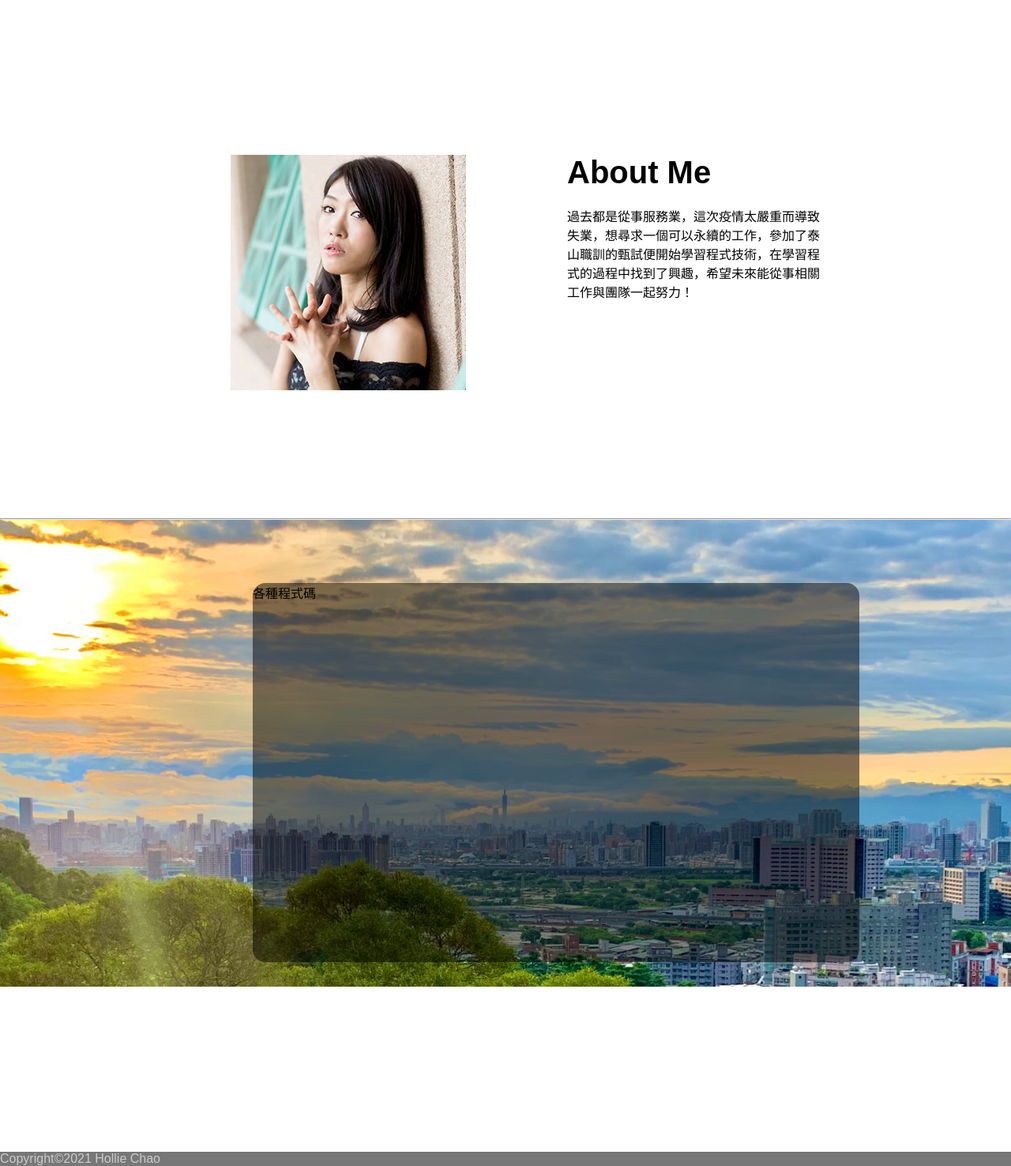
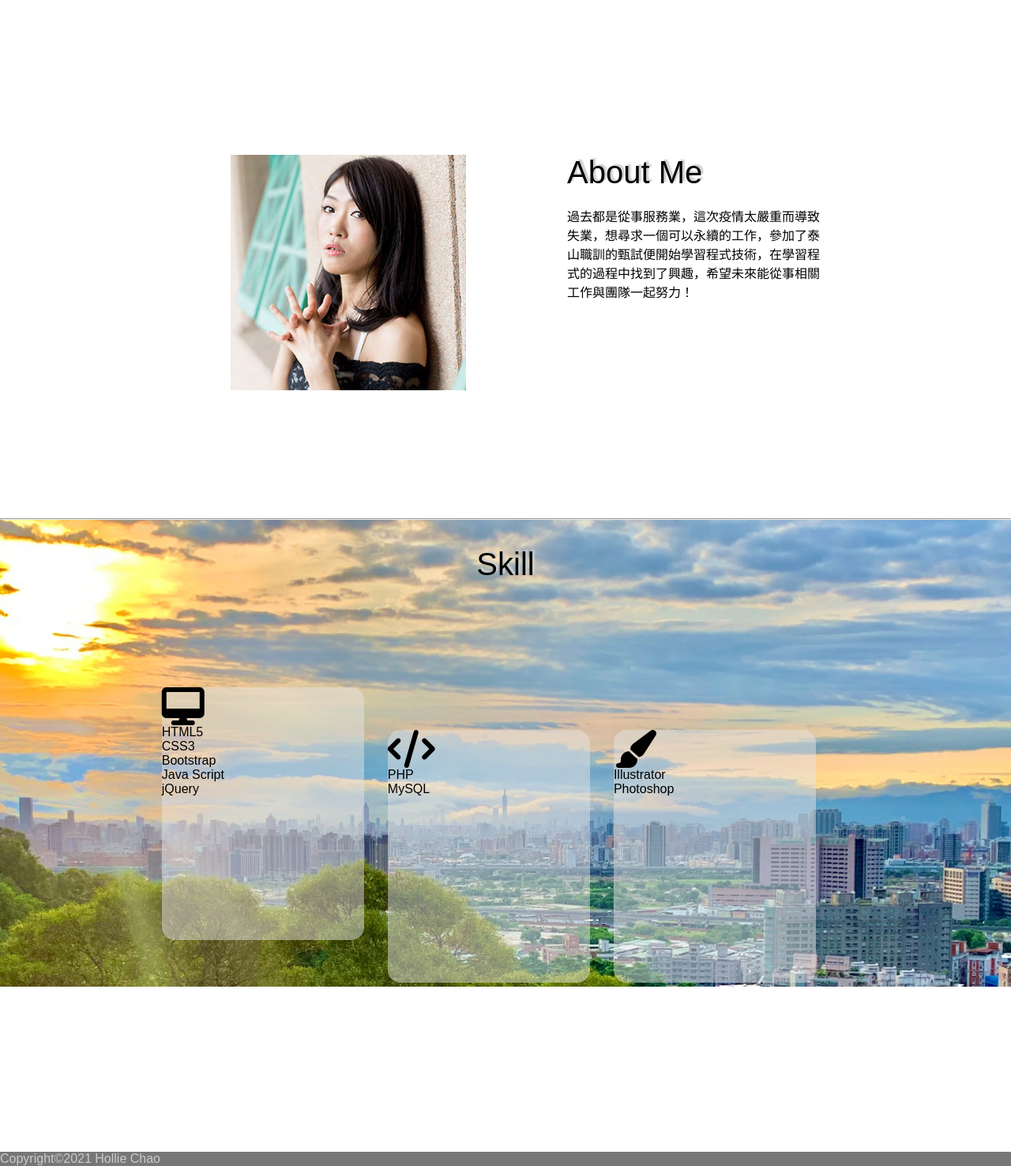
Before and after one commit to HongLing1013/resume, a PHP site: page / in a window 1280 px wide. Shown: the part 1159-2635 px from the top of the page at 79% size. Run offline with PHP 8.4, Linux system fonts and the light colour scheme; some libraries are stand-ins or nearby versions.

Commit message:
完成skill區草稿

```diff
--- a/index.html
+++ b/index.html
@@ -6,10 +6,11 @@
     <meta name="viewport" content="width=device-width, initial-scale=1.0">
     <title>作品集</title>
     <link rel="stylesheet" href="./style.css">
+    <script src="https://kit.fontawesome.com/97604f290f.js" crossorigin="anonymous"></script>
 </head>
 <body>
     <!-- 上方導覽 -->
-    <header>
+    <nav>
         <a href="#" class="logo">LOGO</a>
         <ul>
             <li><a href="#">首頁</a></li>
@@ -18,33 +19,58 @@
             <li><a href="#">聯繫</a></li>
             <li><a href="#">登入</a></li>
         </ul>
-    </header>
+    </nav>
 
     <!-- banner -->
     <h2 class="title">Scroll To See Hollie's Resume....</h2>
-    <section class="banner"></section>
+    <header class="banner"></header>
 
     <!-- 關於我 -->
-    <aside class="container1">
+    <article class="container1">
         <div class="aboutBox">
             <img src="./img/my.jpg" style="float:left;margin:0 10vw">
-            <h2 id="About">About Me</h2>
+            <p id="About" class="text">About Me</p>
             <p>過去都是從事服務業，這次疫情太嚴重而導致失業，想尋求一個可以永續的工作，參加了泰山職訓的甄試便開始學習程式技術，在學習程式的過程中找到了興趣，希望未來能從事相關工作與團隊一起努力！</p>
         </div>
-    </aside>
+    </article>
 
     <hr>
 
     <!-- 程式碼區 -->
-    <main style="clear:both">
+    <section style="clear:both">
+        <p class="text" style="text-align: center;line-height: 7rem;">Skill</p>
         <div class="codeBox">
             <div class="code">
-                各種程式碼
+                <i class="fas fa-desktop fa-3x"></i>
+                <div class="text-center">HTML5</div>
+                <div class="text-center">CSS3</div>
+                <div class="text-center">Bootstrap</div>
+                <div class="text-center">Java Script</div>
+                <div class="text-center">jQuery</div>
+            </div>
+            <div class="code">
+                    <i class="fas fa-code fa-3x"></i>
+                <div class="text-center">PHP</div>
+                <div class="text-center">MySQL</div>
+            </div>
+            <div class="code">
+                <i class="fas fa-paint-brush fa-3x"></i>
+                <div class="text-center">Illustrator</div>
+                <div class="text-center">Photoshop</div>
             </div>
         </div>
+    </section>
+
+    <!-- 作品區 -->
+    <main>
+
     </main>
 
-    <!-- 作品區 -->
+
+    <!-- 聯絡方式 -->
+    <aside>
+
+    </aside>
 
     <!-- 尾版 -->
     <footer>
@@ -54,17 +80,17 @@
     <!-- 上方導覽的JS -->
     <script>
         window.addEventListener('scroll', () => {
-            let header = document.querySelector('header')
-            header.classList.toggle('sticky', window.scrollY > 0)
+            let nav = document.querySelector('nav')
+            nav.classList.toggle('sticky', window.scrollY > 0)
         })
     </script>
 
     <!-- banner的JS -->
     <script>
-        let section = document.querySelector('section');
+        let header = document.querySelector('header');
         window.addEventListener('scroll', function() {
             let value = window.scrollY;
-            section.style.clipPath = `circle(${value}px at center)`;
+            header.style.clipPath = `circle(${value}px at center)`;
         })
     </script>
 </body>
--- a/style.css
+++ b/style.css
@@ -12,7 +12,7 @@
     }
 
     /* 上方導覽開始 */
-    header{
+    nav{
         position: fixed;
         top: 0;
         left: 0;
@@ -25,13 +25,13 @@
         z-index: 2;
     }
 
-    header.sticky{
+    nav.sticky{
 
         padding: 5px 100px;
         background: #fff;
     }
 
-    header .logo{
+    nav .logo{
         position: relative;
         font-weight: 700;
         color: #fff;
@@ -42,19 +42,19 @@
         transition: 0;
     }
 
-    header ul {
+    nav ul {
         position: relative;
         display: flex;
         justify-content: center;
         align-items: center;
     }
 
-    header ul li{
+    nav ul li{
         position: relative;
         list-style: none;
     }
 
-    header ul li a{
+    nav ul li a{
         position: relative;
         margin: 0 15px;
         text-decoration: none;
@@ -64,8 +64,8 @@
         transition: 0.5s;
     }
 
-    header.sticky.logo,
-    header.sticky ul li a{
+    nav.sticky.logo,
+    nav.sticky ul li a{
         color: #000;
     }
 
@@ -106,13 +106,14 @@
         padding: 100px;
     }
 
-    .container1 h2{
+    .text{
         font-size: 2.5em;
         margin-bottom: 20px; /*標題文字與下方文字推開*/
+        text-shadow: 3px -2px 2px #ccc;
     }
 
     /* code區 */
-    main{
+    section{
         position: relative;
         top: 0;
         left: 0;
@@ -125,12 +126,20 @@
 
     .codeBox{
         position: relative;
+        margin: 0 15vw;
+    }
+
+    .code{
+        position: relative;
+        flex-wrap: wrap;
+        display: inline-block;
         top: 10vh;
-        margin: 0vh 25vw;
-        background: rgba(0, 0, 0, 0.493);
-        width: 60vw;
-        height: 60vh;
+        margin: 0vh 1vw;
+        background: rgba(228, 227, 227, 0.493);
+        width: 20vw;
+        height: 40vh;
         border-radius: 16px;
+
     }
 
     /* 尾版 */
```
